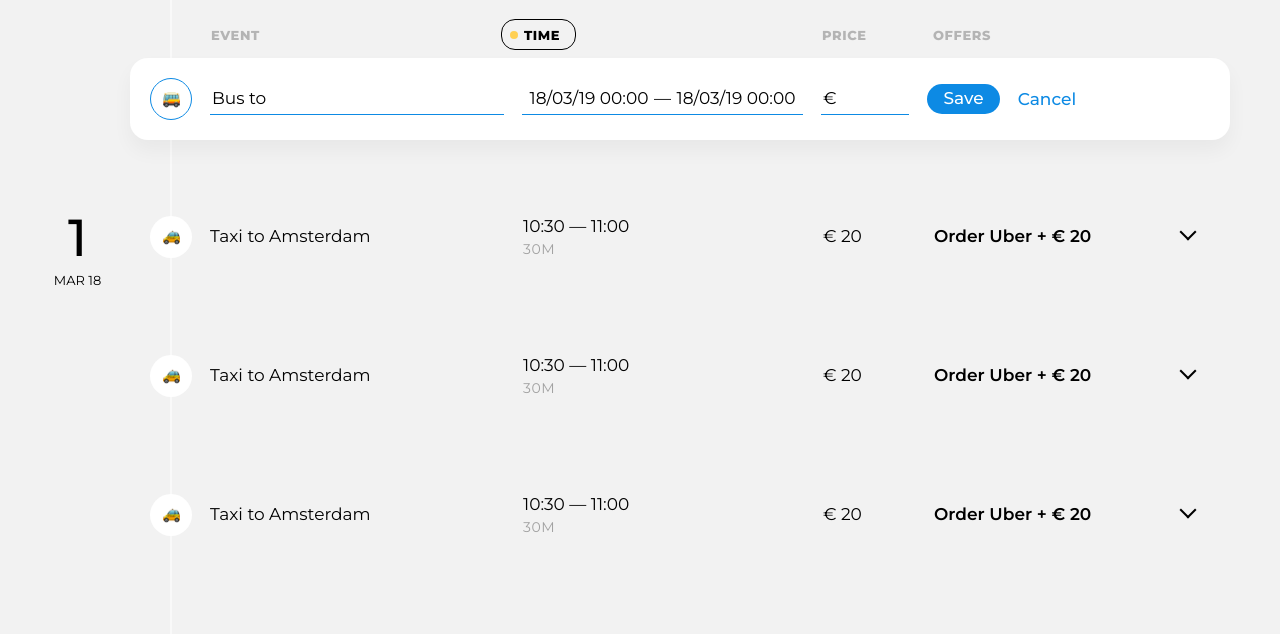
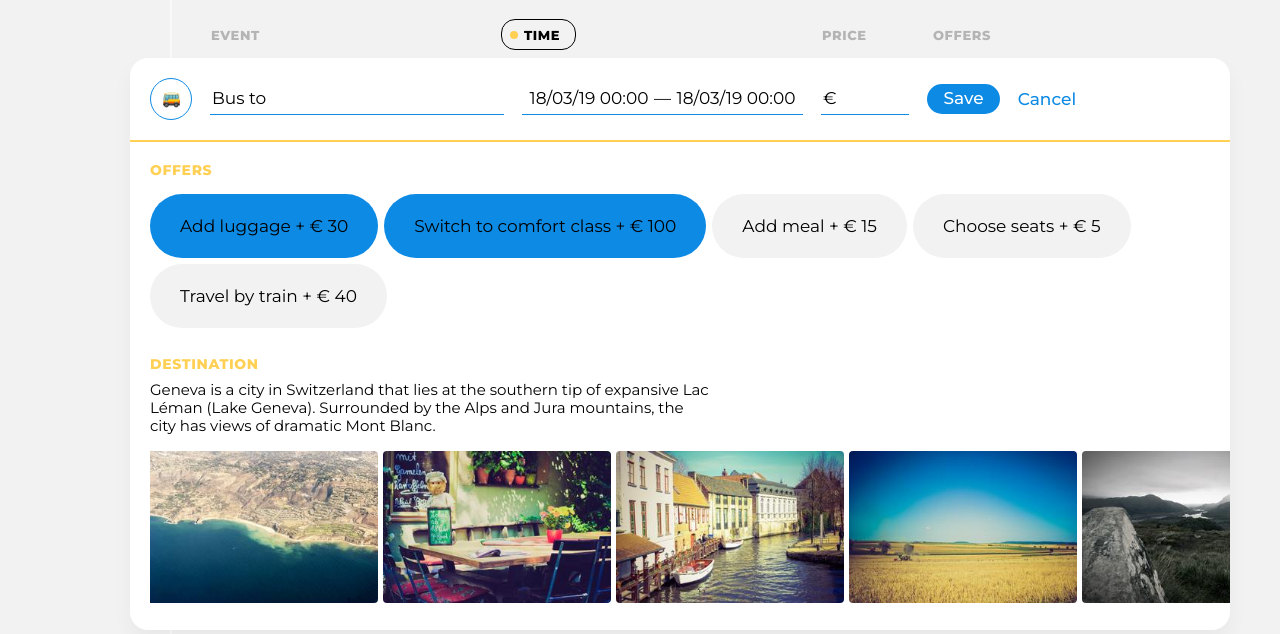
Before and after one commit to puinka/503315-big-trip-12, a website: page public/index.html in a window 1280 px wide. Shown: the part 166-800 px from the top of the page. Drawn offline with Linux system fonts and the light colour scheme.

Commit message:
H2 в темплейты + расширенная форма редактирования

```diff
--- a/public/index.html
+++ b/public/index.html
@@ -19,10 +19,10 @@
           <!-- Маршрут и стоимость -->
 
           <div class="trip-main__trip-controls  trip-controls">
-            <h2 class="visually-hidden">Switch trip view</h2>
+            <!-- <h2 class="visually-hidden">Switch trip view</h2> -->
             <!-- Меню -->
 
-            <h2 class="visually-hidden">Filter events</h2>
+            <!-- <h2 class="visually-hidden">Filter events</h2> -->
             <!-- Фильтры -->
           </div>
 
--- a/src/main.js
+++ b/src/main.js
@@ -4,8 +4,8 @@ const EVENT_COUNT = 3;
 
 const siteHeaderElement = document.querySelector(`.page-header`);
 const siteControlsElement = siteHeaderElement.querySelector(`.trip-controls`);
-const menuHeadingElement = siteControlsElement.querySelector(`h2:first-child`);
-const filtersHeadingElement = siteControlsElement.querySelector(`h2:nth-child(2)`);
+// const menuHeadingElement = siteControlsElement.querySelector(`h2:first-child`);
+//const filtersHeadingElement = siteControlsElement.querySelector(`h2:nth-child(2)`);
 const siteMainElement = document.querySelector(`.page-main`);
 const eventsContainerElement = siteMainElement.querySelector(`.trip-events`);
 const eventsHeadingElement = siteHeaderElement.querySelector(`.trip-main`);
@@ -16,7 +16,8 @@ const render = (container, template, place = `beforeend`) => {
 
 const createSiteMenuTemplate = () => {
   return (
-    `<nav class="trip-controls__trip-tabs  trip-tabs">
+    `<h2 class="visually-hidden">Switch trip view</h2>
+    <nav class="trip-controls__trip-tabs  trip-tabs">
       <a class="trip-tabs__btn  trip-tabs__btn--active" href="#">Table</a>
       <a class="trip-tabs__btn" href="#">Stats</a>
     </nav>`
@@ -25,7 +26,8 @@ const createSiteMenuTemplate = () => {
 
 const createSiteFiltersTemplate = () => {
   return (
-    `<form class="trip-filters" action="#" method="get">
+    `<h2 class="visually-hidden">Filter events</h2>
+    <form class="trip-filters" action="#" method="get">
       <div class="trip-filters__filter">
         <input id="filter-everything" class="trip-filters__filter-input  visually-hidden" type="radio" name="trip-filter" value="everything" checked>
         <label class="trip-filters__filter-label" for="filter-everything">Everything</label>
@@ -183,6 +185,73 @@ const createEventEditTemplate = () => {
       <button class="event__save-btn  btn  btn--blue" type="submit">Save</button>
       <button class="event__reset-btn" type="reset">Cancel</button>
     </header>
+    <section class="event__details">
+              <section class="event__section  event__section--offers">
+                <h3 class="event__section-title  event__section-title--offers">Offers</h3>
+
+                <div class="event__available-offers">
+                  <div class="event__offer-selector">
+                    <input class="event__offer-checkbox  visually-hidden" id="event-offer-luggage-1" type="checkbox" name="event-offer-luggage" checked>
+                    <label class="event__offer-label" for="event-offer-luggage-1">
+                      <span class="event__offer-title">Add luggage</span>
+                      &plus;
+                      &euro;&nbsp;<span class="event__offer-price">30</span>
+                    </label>
+                  </div>
+
+                  <div class="event__offer-selector">
+                    <input class="event__offer-checkbox  visually-hidden" id="event-offer-comfort-1" type="checkbox" name="event-offer-comfort" checked>
+                    <label class="event__offer-label" for="event-offer-comfort-1">
+                      <span class="event__offer-title">Switch to comfort class</span>
+                      &plus;
+                      &euro;&nbsp;<span class="event__offer-price">100</span>
+                    </label>
+                  </div>
+
+                  <div class="event__offer-selector">
+                    <input class="event__offer-checkbox  visually-hidden" id="event-offer-meal-1" type="checkbox" name="event-offer-meal">
+                    <label class="event__offer-label" for="event-offer-meal-1">
+                      <span class="event__offer-title">Add meal</span>
+                      &plus;
+                      &euro;&nbsp;<span class="event__offer-price">15</span>
+                    </label>
+                  </div>
+
+                  <div class="event__offer-selector">
+                    <input class="event__offer-checkbox  visually-hidden" id="event-offer-seats-1" type="checkbox" name="event-offer-seats">
+                    <label class="event__offer-label" for="event-offer-seats-1">
+                      <span class="event__offer-title">Choose seats</span>
+                      &plus;
+                      &euro;&nbsp;<span class="event__offer-price">5</span>
+                    </label>
+                  </div>
+
+                  <div class="event__offer-selector">
+                    <input class="event__offer-checkbox  visually-hidden" id="event-offer-train-1" type="checkbox" name="event-offer-train">
+                    <label class="event__offer-label" for="event-offer-train-1">
+                      <span class="event__offer-title">Travel by train</span>
+                      &plus;
+                      &euro;&nbsp;<span class="event__offer-price">40</span>
+                    </label>
+                  </div>
+                </div>
+              </section>
+
+              <section class="event__section  event__section--destination">
+                <h3 class="event__section-title  event__section-title--destination">Destination</h3>
+                <p class="event__destination-description">Geneva is a city in Switzerland that lies at the southern tip of expansive Lac Léman (Lake Geneva). Surrounded by the Alps and Jura mountains, the city has views of dramatic Mont Blanc.</p>
+
+                <div class="event__photos-container">
+                  <div class="event__photos-tape">
+                    <img class="event__photo" src="img/photos/1.jpg" alt="Event photo">
+                    <img class="event__photo" src="img/photos/2.jpg" alt="Event photo">
+                    <img class="event__photo" src="img/photos/3.jpg" alt="Event photo">
+                    <img class="event__photo" src="img/photos/4.jpg" alt="Event photo">
+                    <img class="event__photo" src="img/photos/5.jpg" alt="Event photo">
+                  </div>
+                </div>
+              </section>
+            </section>
   </form>`
   );
 };
@@ -286,8 +355,8 @@ const tripInfoContainer = eventsHeadingElement.querySelector(`.trip-info`);
 render(tripInfoContainer, createTripSummaryTemplate(), `afterbegin`);
 render(tripInfoContainer, createTripTotalPriceTemplate());
 
-render(menuHeadingElement, createSiteMenuTemplate(), `afterend`);
-render(filtersHeadingElement, createSiteFiltersTemplate(), `afterend`);
+render(siteControlsElement, createSiteMenuTemplate());
+render(siteControlsElement, createSiteFiltersTemplate());
 
 
 render(eventsContainerElement, createSortingTemplate(), `afterbegin`);
```
